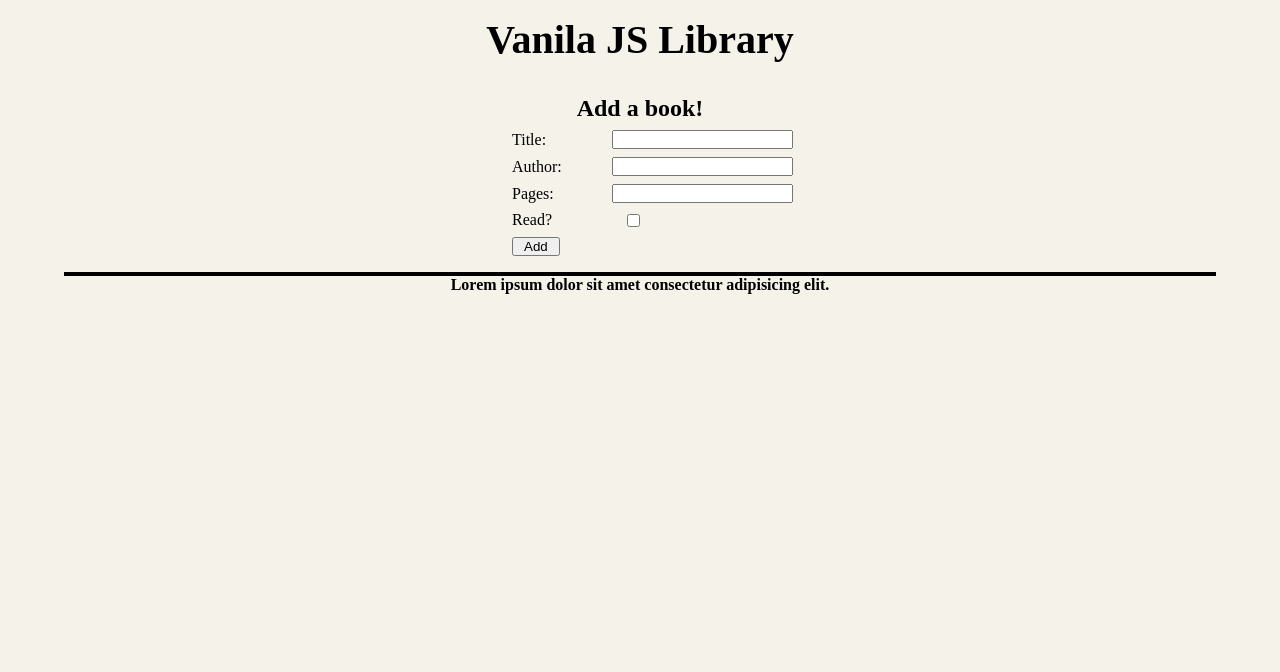
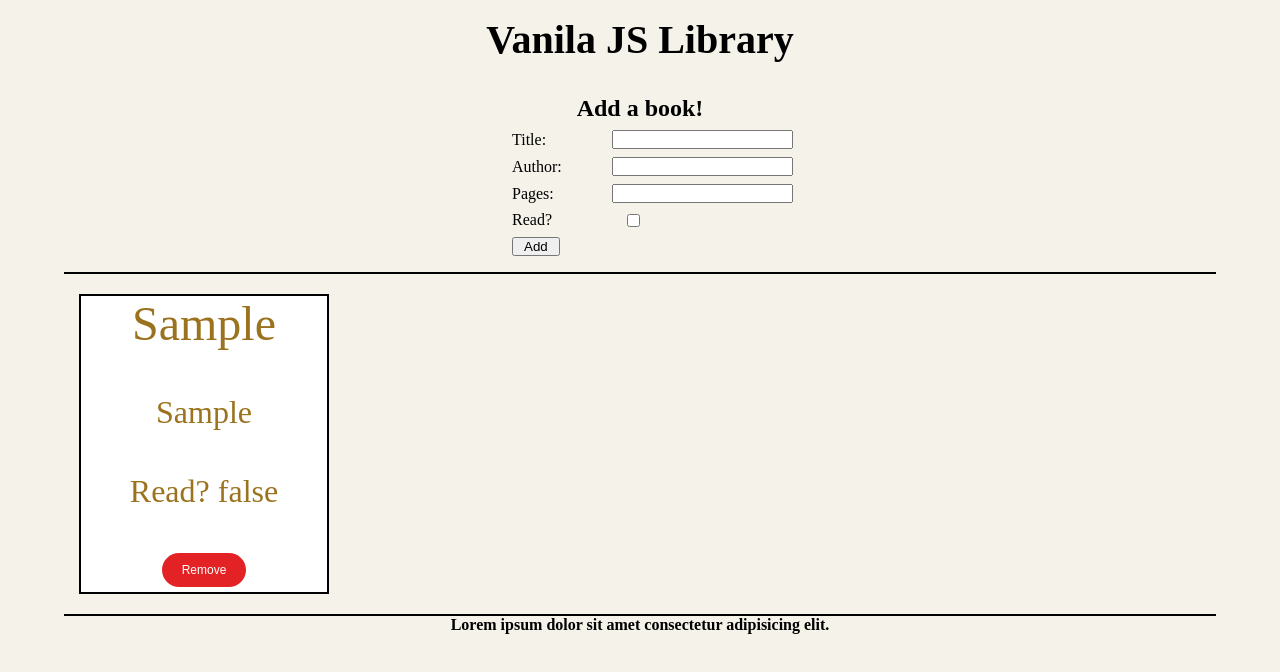
Before and after one commit to Resdayn/jsLibrary, a plain HTML site: page index.html in a window 1280 px wide. Both pictures are taken after typing "Sample", "Sample", "Sample" into the empty fields and a click on the input "Add". Drawn offline with Linux system fonts and the light colour scheme.

Commit message:
Added the removal button and css style

```diff
--- a/scripts/library.js
+++ b/scripts/library.js
@@ -48,7 +48,7 @@ addInput.addEventListener("click", () => {
     while (bookDisplay.firstChild){
       bookDisplay.removeChild(bookDisplay.firstChild)
     }
-    myLibrary.forEach(book, index => addBookToDisplay(book, index));
+    myLibrary.forEach((book, index) => addBookToDisplay(book, index));
 
 })
 
@@ -63,7 +63,7 @@ function addBookToDisplay(book, index){
   // Adds the data-attribute with the index value in the library array
   bookDiv.dataset.bookIndex = index;
 
-  //Adds the 4 divs for each of the book properties
+  // Adds the 4 divs for each of the book properties
   let bookTitle = document.createElement('div');
   bookTitle.id = "book-title";
   bookTitle.innerText = book.title
@@ -87,4 +87,11 @@ function addBookToDisplay(book, index){
   bookIsread.innerText = `Read? ${book.isRead}`
   bookIsread.style.fontSize = '2em';
   bookDiv.append(bookIsread);
+
+  // Adds the button to remove the book
+  let removeBookButton = document.createElement('button');
+  removeBookButton.id = 'remove-button';
+  removeBookButton.innerText = 'Remove';
+  removeBookButton.classList.add('remove-button');
+  bookDiv.append(removeBookButton);
 }
--- a/styles/style.css
+++ b/styles/style.css
@@ -79,3 +79,21 @@ label{
     margin-left: 15px;
     margin-bottom: 20px;
 }
+
+.remove-button{
+    -webkit-border-radius: 25;
+    -moz-border-radius: 25;
+    border-radius: 25px;
+    font-family: Arial;
+    color: #ffffff;
+    font-size: 12px;
+    background: #e32225;
+    padding: 10px 20px 10px 20px;
+    margin-bottom: 5px;
+    text-decoration: none;
+    border: none;
+}
+.remove-button:hover{
+    background: #f73b3b;
+    text-decoration: none;
+}
```
